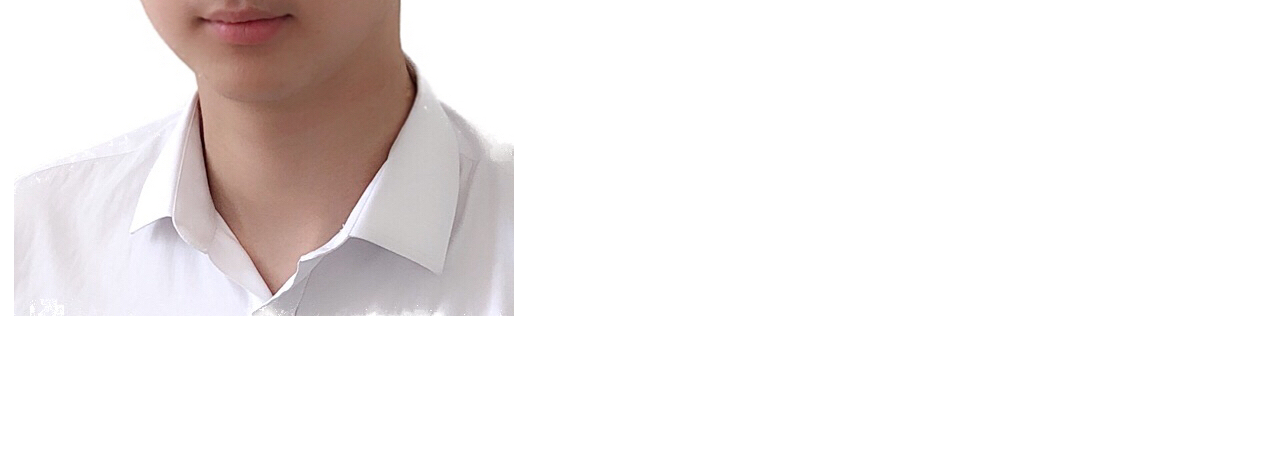
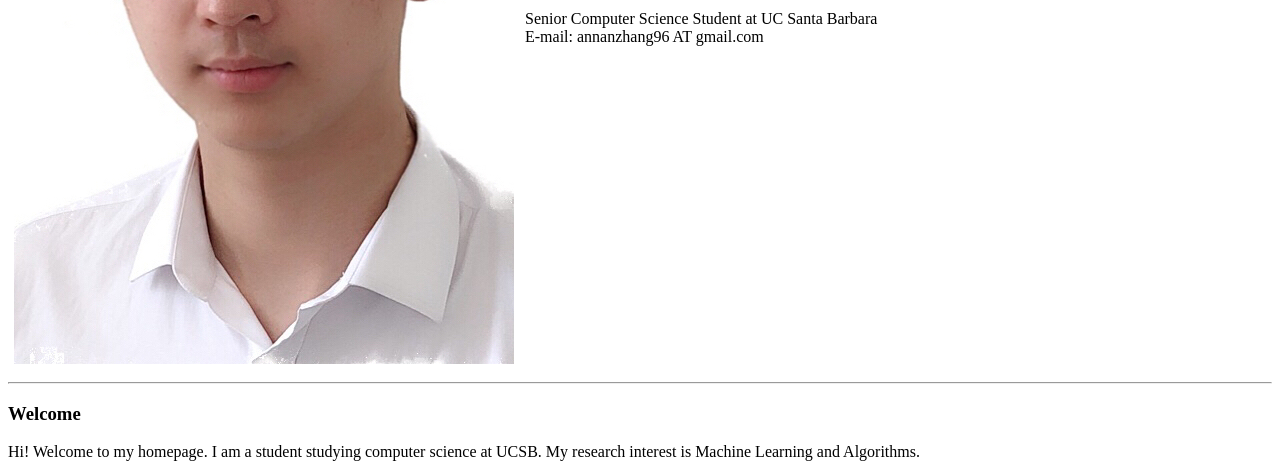
Before and after one commit to AnnanZh/cs185_Assignment, a plain HTML site: page index.html in a window 1280 px wide. Shown: the part 531-1000 px from the top of the page. Before the commit the page ends 865 px from the top, so only its background shows below. Drawn offline with Linux system fonts and the light colour scheme.

Commit message:
adding css

```diff
--- a/index.html
+++ b/index.html
@@ -8,6 +8,7 @@
         <div class = "header">
             <h1>Welcome to Annan ZHANG's Homepage</h1>
             <hr>
+        </div>
         <table border = "0" cellpadding = "5" cellspacing = "1">
             <tbody>
                 <tr>
@@ -22,5 +23,9 @@
                     </td>
             </tbody>
         </table>
+        <hr>
+        <h3>Welcome</h3>
+        <p4>Hi! Welcome to my homepage. I am a student studying computer science at UCSB. My research interest is
+            Machine Learning and Algorithms.</p4>
     </body>
 </html>
--- a/style.css
+++ b/style.css
@@ -1,7 +1,7 @@
 .header{
-
+    padding: 20px;
+    color: purple;
 }
-
 #main-body{
     display: flex;
 }
```
Also changed, not shown: images/aaa.txt.
